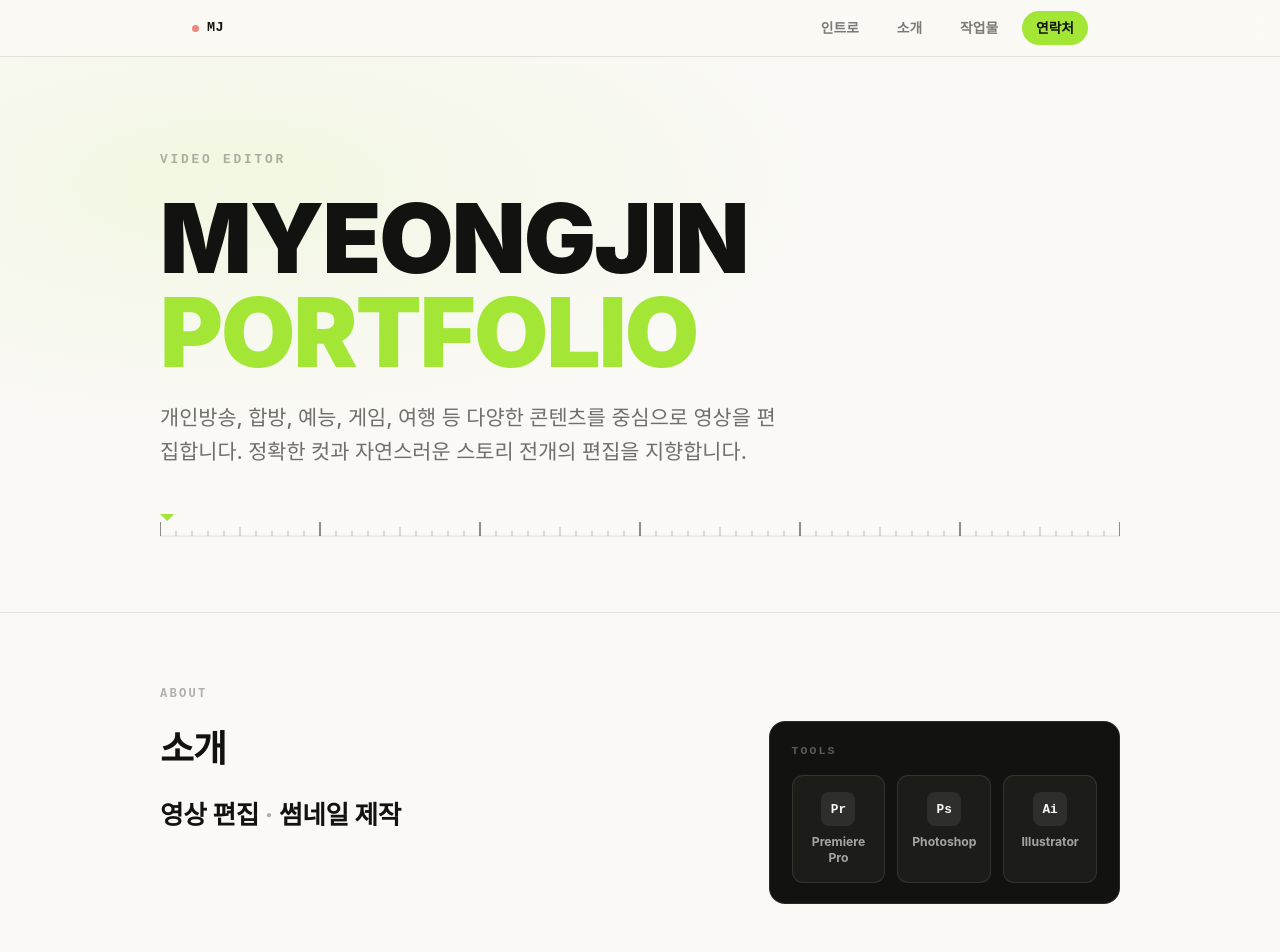
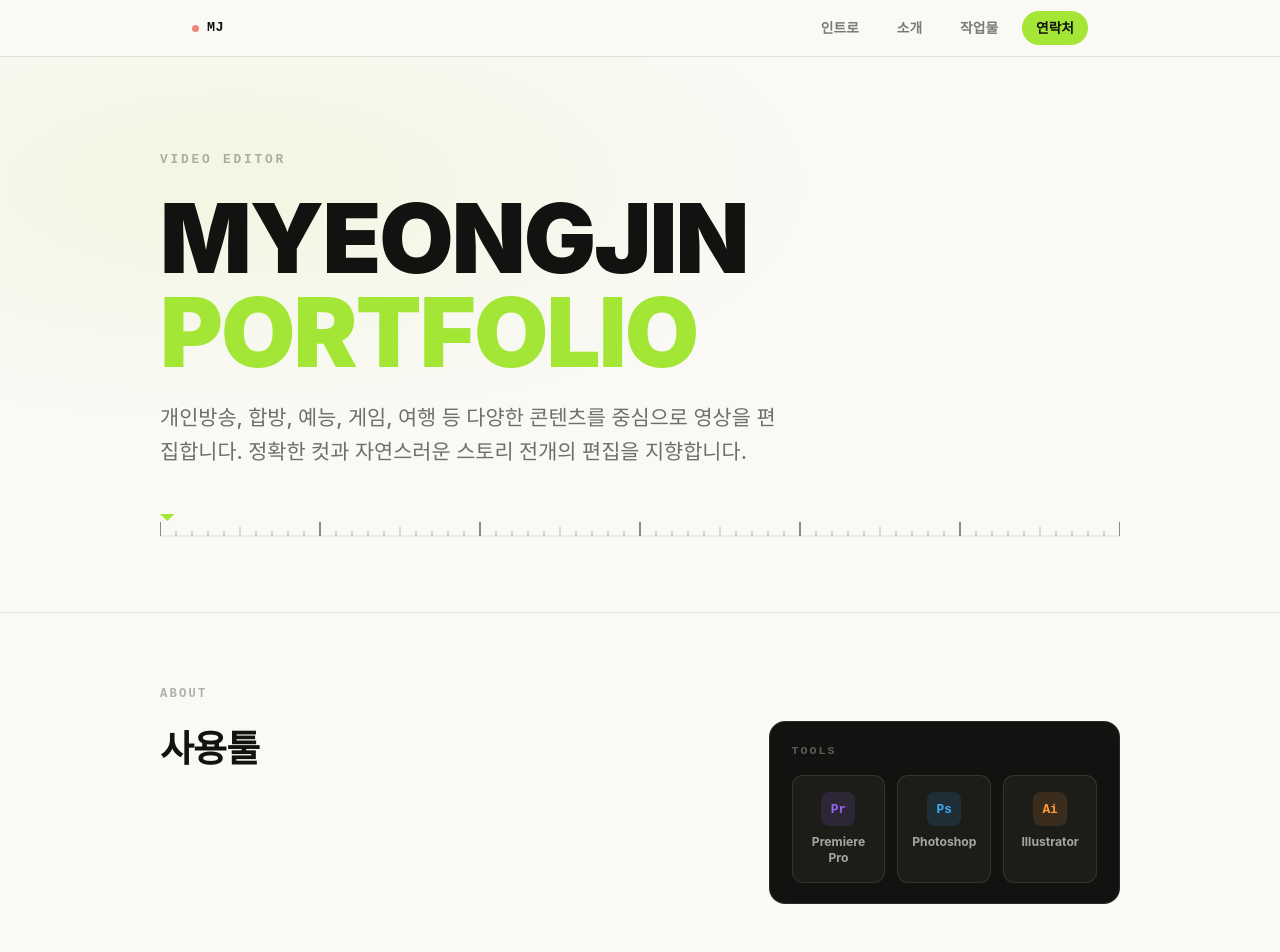
Before and after one commit to brightpants97-tech/mjeans-portfolio, a Next.js app: page / in a window 1280 px wide. Shown: the top 952 px of the page. Built offline with nearby package versions, Linux system fonts and the light colour scheme; a small style sheet from the web is missing; a web font is replaced by a local one.

Commit message:
feat: 소개 섹션 - 사용툴로 변경, 툴 아이콘 브랜드 컬러 복원

```diff
--- a/app/page.tsx
+++ b/app/page.tsx
@@ -254,12 +254,9 @@ export default function Home() {
         <div ref={aboutRef} className="reveal" style={{ maxWidth: '960px', margin: '0 auto' }}>
           <ChapterTag label="About" />
           <div className="about-grid">
-            {/* 왼쪽 593: 텍스트 */}
+            {/* 왼쪽: 사용툴 제목 */}
             <div>
-              <h2 style={{ fontSize: 'clamp(1.7rem,4vw,2.3rem)', fontWeight: 700, letterSpacing: '-0.02em', margin: '0 0 20px' }}>소개</h2>
-              <p style={{ fontSize: 'clamp(1.1rem,2.8vw,1.6rem)', fontWeight: 700, letterSpacing: '-0.01em', color: 'var(--text)', margin: 0 }}>
-                영상 편집 <span style={{ color: 'var(--text-dimmer)' }}>·</span> 썸네일 제작
-              </p>
+              <h2 style={{ fontSize: 'clamp(1.7rem,4vw,2.3rem)', fontWeight: 700, letterSpacing: '-0.02em', margin: 0 }}>사용툴</h2>
             </div>
 
             {/* 오른쪽 367: TOOLS 패널 */}
@@ -304,8 +301,8 @@ export default function Home() {
                         width: '34px',
                         height: '34px',
                         borderRadius: '8px',
-                        background: 'rgba(255,255,255,0.08)',
-                        color: 'var(--card-text)',
+                        background: `${t.color}22`,
+                        color: t.color,
                         fontWeight: 700,
                         fontSize: '0.8rem',
                         display: 'flex',
```
Also changed, not shown: 1 other file (tests, documents, lock files or other folders).
